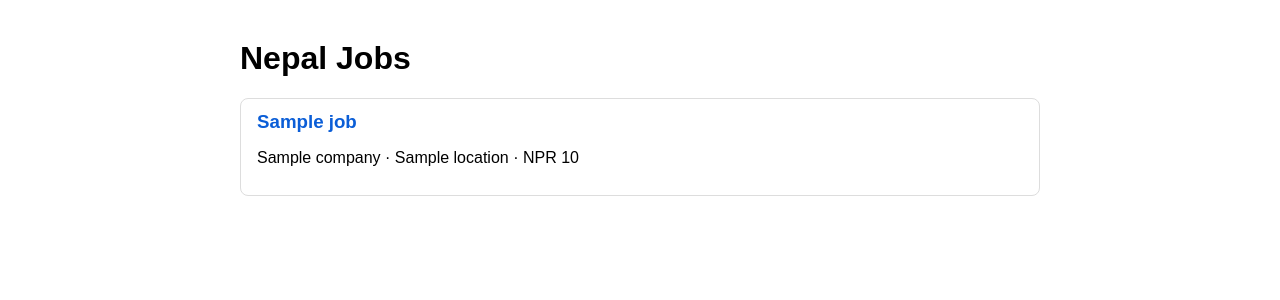
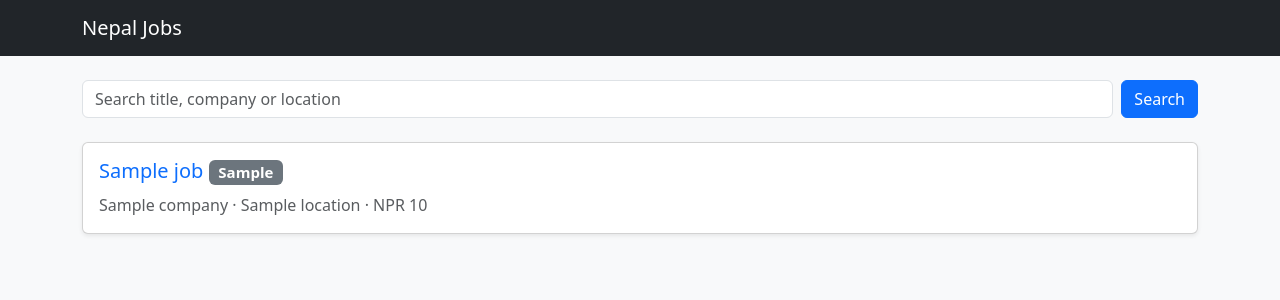
Before and after one commit to Abhinawsah13/nepal-jobs, a Django app: template jobs/templates/jobs/job_list.html in a window 1280 px wide. Shown: the top 300 px of the page. Run offline with Django 5.2, Linux system fonts and the light colour scheme; the template is opened without the code that fills it: most values are stand-ins (such as "Sample title", 1, 10 or a date in 2020); data that the repository does not hold is empty.

Commit message:
Add job type, search and Bootstrap styling

```diff
--- a/jobs/models.py
+++ b/jobs/models.py
@@ -6,6 +6,12 @@ class Job(models.Model):
     company = models.CharField(max_length=100)
     location = models.CharField(max_length=100)
     salary = models.IntegerField()
+    JOB_TYPES = [
+        ('full', 'Full-time'),
+        ('part', 'Part-time'),
+        ('intern', 'Internship'),
+    ]
+    job_type = models.CharField(max_length=10, choices=JOB_TYPES, default='full')
     description = models.TextField()
     created_at = models.DateTimeField(auto_now_add=True)
 
--- a/jobs/templates/jobs/job_list.html
+++ b/jobs/templates/jobs/job_list.html
@@ -2,23 +2,39 @@
 <html>
 <head>
   <meta charset="UTF-8">
+  <meta name="viewport" content="width=device-width, initial-scale=1">
   <title>Nepal Jobs</title>
-  <style>
-    body { font-family: Arial, sans-serif; max-width: 800px; margin: 40px auto; padding: 0 16px; }
-    .job { border: 1px solid #ddd; border-radius: 8px; padding: 12px 16px; margin-bottom: 12px; }
-    .job h3 { margin: 0 0 6px; }
-    a { color: #0b5ed7; text-decoration: none; }
-  </style>
+  <link href="https://cdn.jsdelivr.net/npm/bootstrap@5.3.3/dist/css/bootstrap.min.css" rel="stylesheet">
 </head>
-<body>
-  <h1>Nepal Jobs</h1>
-  {% for job in jobs %}
-    <div class="job">
-      <h3><a href="{% url 'job_detail' job.pk %}">{{ job.title }}</a></h3>
-      <p>{{ job.company }} · {{ job.location }}{% if job.salary %} · NPR {{ job.salary }}{% endif %}</p>
+<body class="bg-light">
+  <nav class="navbar navbar-dark bg-dark mb-4">
+    <div class="container">
+      <a class="navbar-brand" href="{% url 'job_list' %}">Nepal Jobs</a>
     </div>
-  {% empty %}
-    <p>No jobs yet. Add some in <a href="/admin/">the admin panel</a>.</p>
-  {% endfor %}
+  </nav>
+
+  <div class="container">
+    <form method="get" class="d-flex mb-4">
+      <input type="text" name="q" value="{{ query }}" class="form-control me-2"
+             placeholder="Search title, company or location">
+      <button class="btn btn-primary">Search</button>
+    </form>
+
+    {% for job in jobs %}
+      <div class="card mb-3 shadow-sm">
+        <div class="card-body">
+          <h5 class="card-title">
+            <a href="{% url 'job_detail' job.pk %}" class="text-decoration-none">{{ job.title }}</a>
+            <span class="badge bg-secondary">{{ job.get_job_type_display }}</span>
+          </h5>
+          <p class="card-text text-muted mb-0">
+            {{ job.company }} · {{ job.location }}{% if job.salary %} · NPR {{ job.salary }}{% endif %}
+          </p>
+        </div>
+      </div>
+    {% empty %}
+      <p>No jobs found.</p>
+    {% endfor %}
+  </div>
 </body>
 </html>
```
Also changed, not shown: jobs/views.py (+26 -2 lines), jobs/migrations/0002_job_job_type.py (added).
